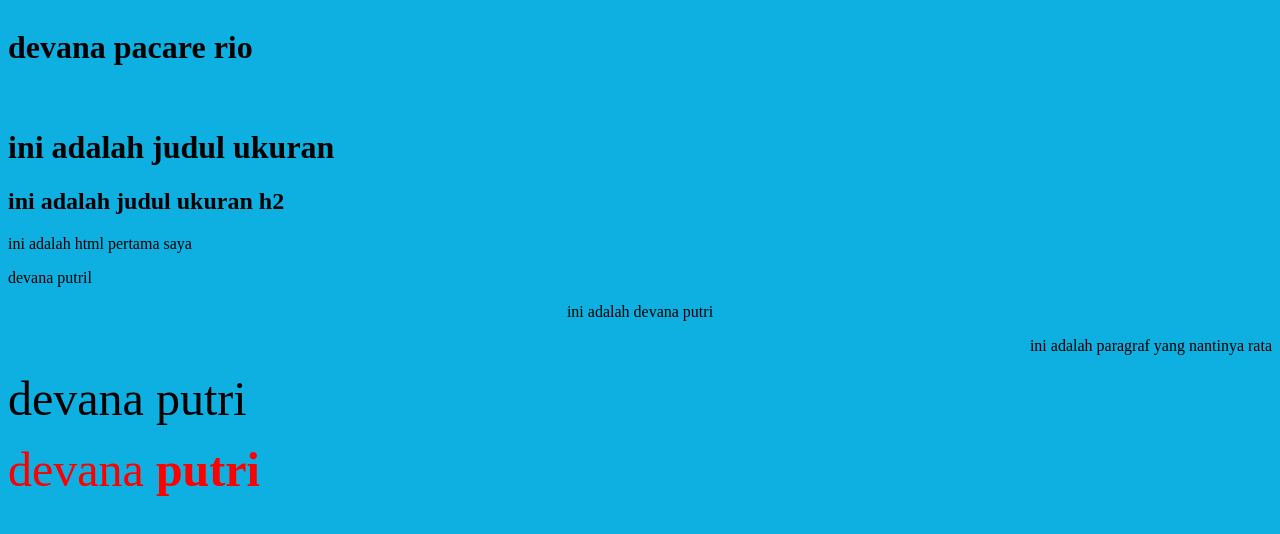
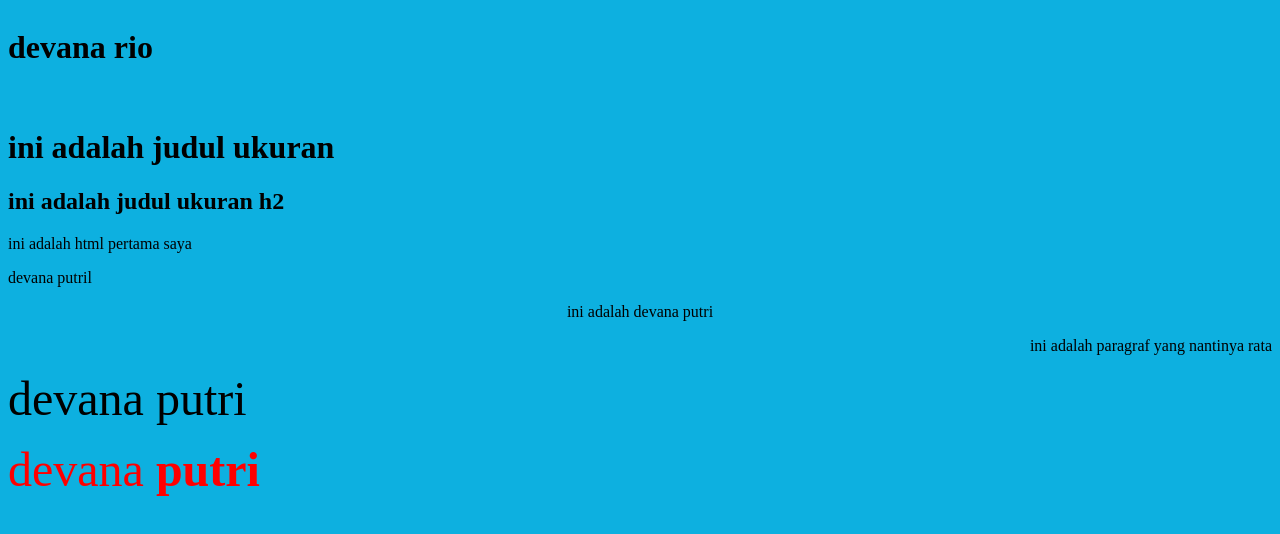
Before and after one commit to yuanfatikaa/tugas-web-2A, a plain HTML site: page tugas1.html in a window 1280 px wide. Drawn offline with Linux system fonts and the light colour scheme.

Commit message:
[EDIT] mengubah judul tugas1

```diff
--- a/tugas1.html
+++ b/tugas1.html
@@ -1,12 +1,12 @@
 <html>
     <head>
-        <title> HTML devana </title>
+        <title> HTML devana rio</title>
     </head>
 
     <body bgcolor="nud blue">
 
         <marquee behavior="alternate" direction="right">
-            <h1> devana pacare rio </h1>
+            <h1> devana rio </h1>
         </marquee>
 
         <marquee behavior="alternate" direction="up">
```
